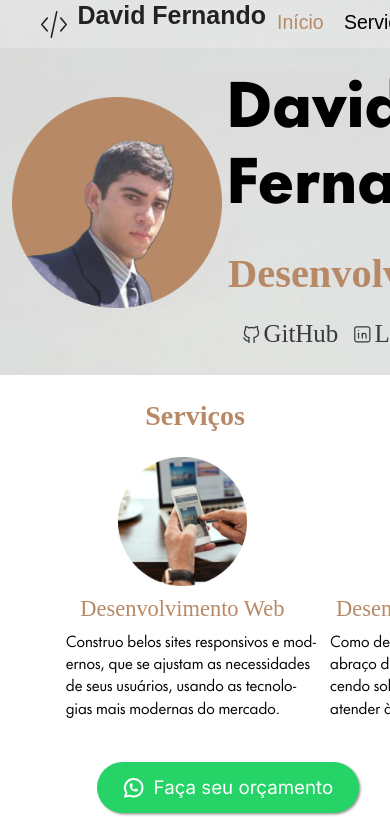
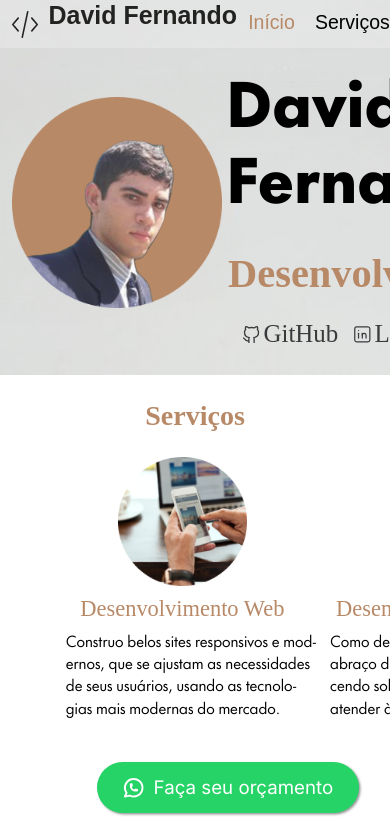
Before and after one commit to david-fernando/davidfernandodev, a Next.js app: page / in a window 390 px wide. Shown: the top 817 px of the page. Built offline with nearby package versions, Linux system fonts and the light colour scheme.

Commit message:
Update Navigation.module.css

```diff
--- a/src/styles/components/Navigation.module.css
+++ b/src/styles/components/Navigation.module.css
@@ -90,3 +90,15 @@
     height: 34px !important;
   }
 }
+
+@media (max-width: 1256px) {
+  .content {
+    width: 111.4dvw;
+  }
+}
+
+@media (max-width: 1074px) {
+  .content {
+    width: 120.4dvw;
+  }
+}
```
